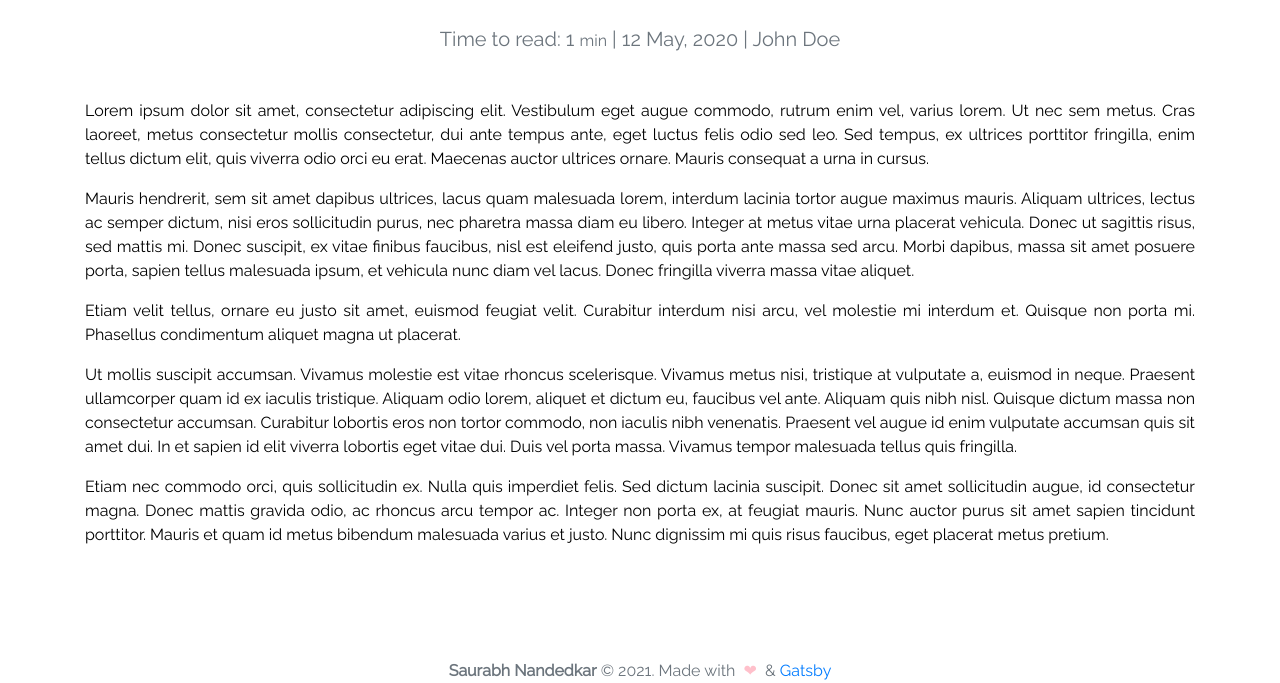
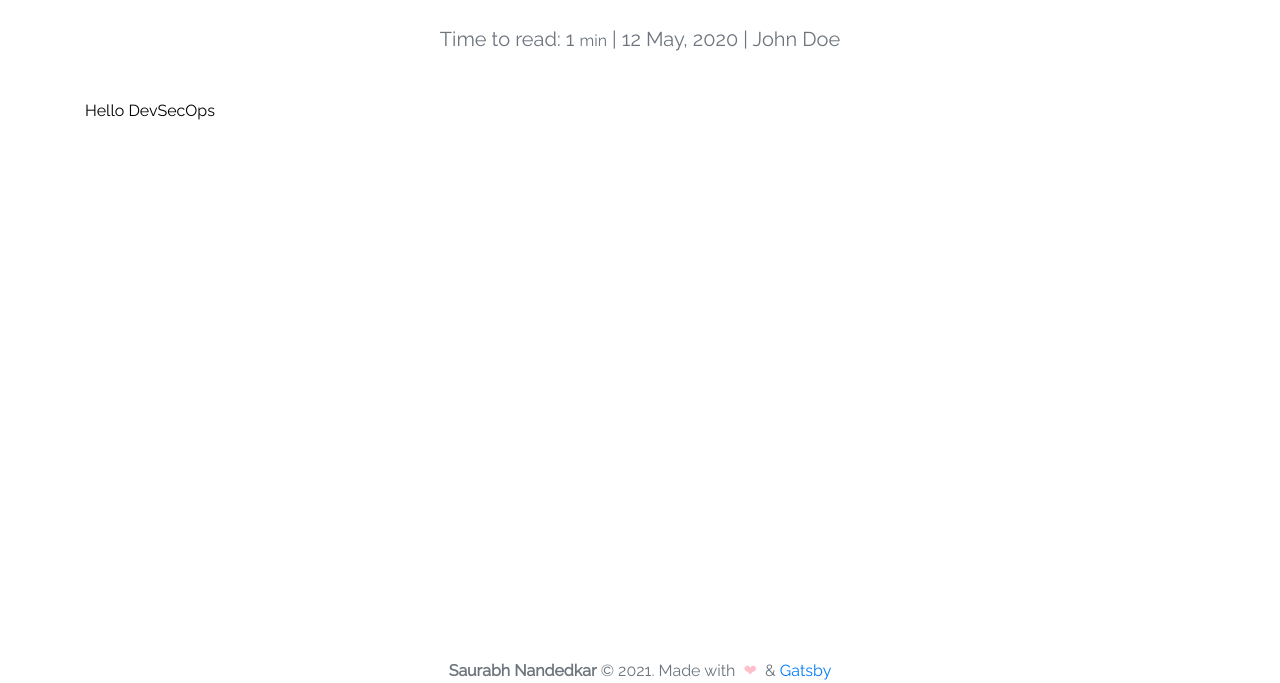
Before and after one commit to saurabhn-lucideus/personal_site, a Gatsby site: page /blog/hello-world/ in a window 1280 px wide. Shown: the part 189-872 px from the top of the page. Built offline with nearby package versions, Linux system fonts and the light colour scheme; Gatsby itself is replaced by a stand-in of ours; no server answers.

Commit message:
Update index.md

```diff
--- a/src/content/blog/hello-world/index.md
+++ b/src/content/blog/hello-world/index.md
@@ -6,12 +6,5 @@ author: "John Doe"
 date: "2020-05-12"
 ---
 
-Lorem ipsum dolor sit amet, consectetur adipiscing elit. Vestibulum eget augue commodo, rutrum enim vel, varius lorem. Ut nec sem metus. Cras laoreet, metus consectetur mollis consectetur, dui ante tempus ante, eget luctus felis odio sed leo. Sed tempus, ex ultrices porttitor fringilla, enim tellus dictum elit, quis viverra odio orci eu erat. Maecenas auctor ultrices ornare. Mauris consequat a urna in cursus.
 
-Mauris hendrerit, sem sit amet dapibus ultrices, lacus quam malesuada lorem, interdum lacinia tortor augue maximus mauris. Aliquam ultrices, lectus ac semper dictum, nisi eros sollicitudin purus, nec pharetra massa diam eu libero. Integer at metus vitae urna placerat vehicula. Donec ut sagittis risus, sed mattis mi. Donec suscipit, ex vitae finibus faucibus, nisl est eleifend justo, quis porta ante massa sed arcu. Morbi dapibus, massa sit amet posuere porta, sapien tellus malesuada ipsum, et vehicula nunc diam vel lacus. Donec fringilla viverra massa vitae aliquet.
-
-Etiam velit tellus, ornare eu justo sit amet, euismod feugiat velit. Curabitur interdum nisi arcu, vel molestie mi interdum et. Quisque non porta mi. Phasellus condimentum aliquet magna ut placerat.
-
-Ut mollis suscipit accumsan. Vivamus molestie est vitae rhoncus scelerisque. Vivamus metus nisi, tristique at vulputate a, euismod in neque. Praesent ullamcorper quam id ex iaculis tristique. Aliquam odio lorem, aliquet et dictum eu, faucibus vel ante. Aliquam quis nibh nisl. Quisque dictum massa non consectetur accumsan. Curabitur lobortis eros non tortor commodo, non iaculis nibh venenatis. Praesent vel augue id enim vulputate accumsan quis sit amet dui. In et sapien id elit viverra lobortis eget vitae dui. Duis vel porta massa. Vivamus tempor malesuada tellus quis fringilla.
-
-Etiam nec commodo orci, quis sollicitudin ex. Nulla quis imperdiet felis. Sed dictum lacinia suscipit. Donec sit amet sollicitudin augue, id consectetur magna. Donec mattis gravida odio, ac rhoncus arcu tempor ac. Integer non porta ex, at feugiat mauris. Nunc auctor purus sit amet sapien tincidunt porttitor. Mauris et quam id metus bibendum malesuada varius et justo. Nunc dignissim mi quis risus faucibus, eget placerat metus pretium.
+Hello DevSecOps
```
